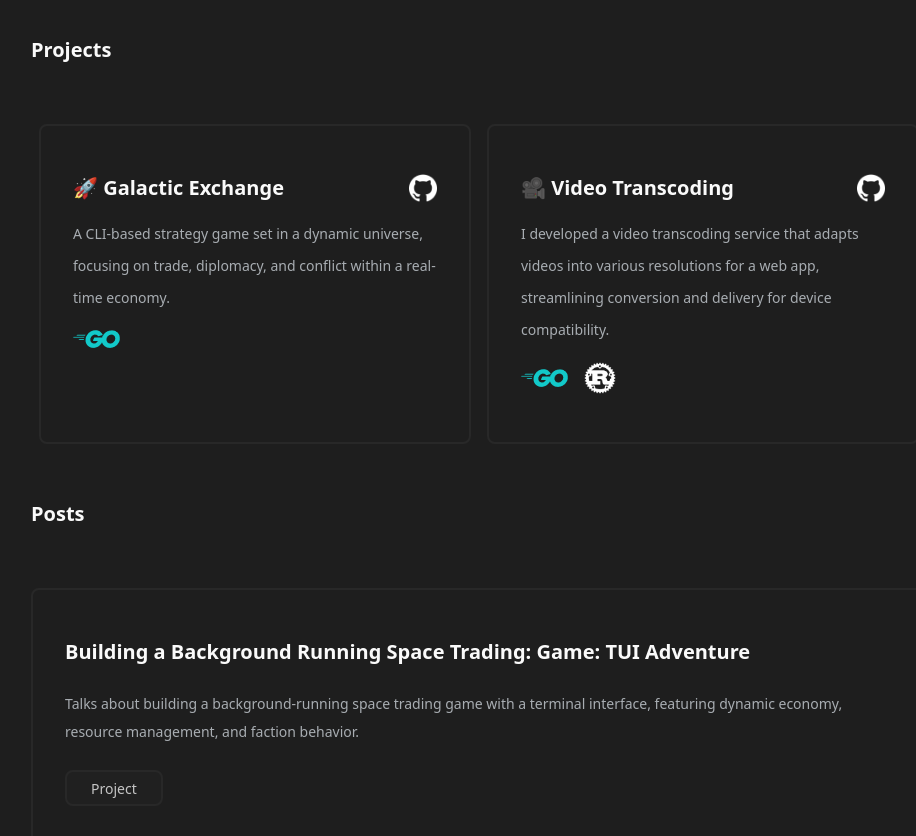
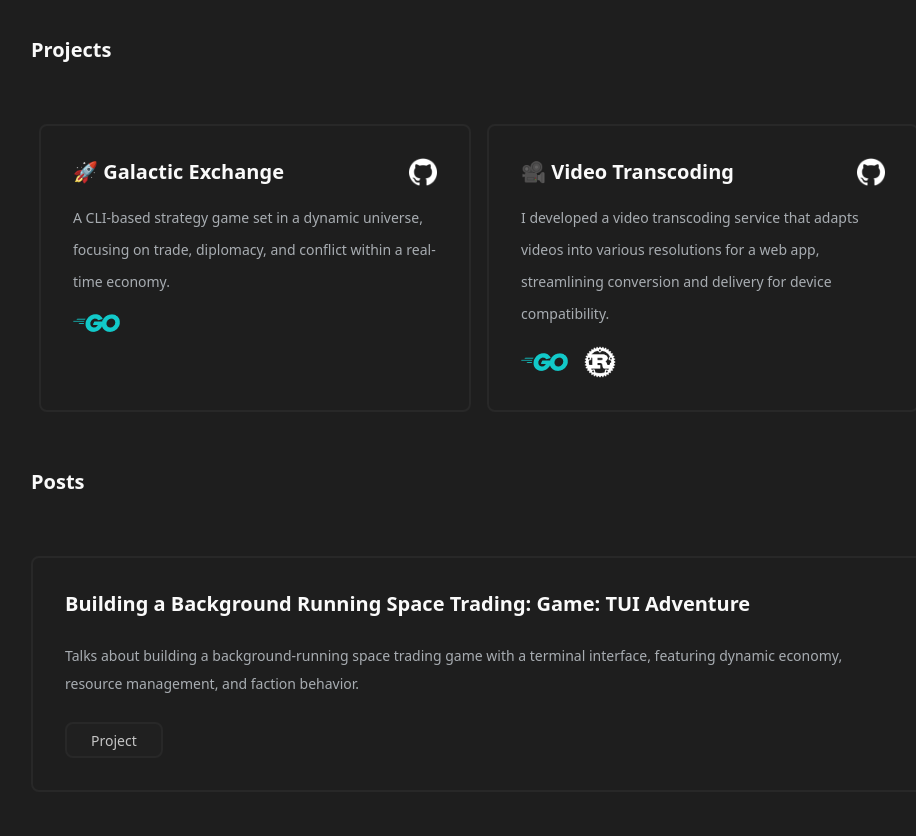
Before and after one commit to luisya22/portfolio-2024, a Svelte app: page / in a window 1280 px wide. Shown: the part 640-1476 px from the top of the page, without its empty margins (161-1077 px from the left). Built offline with nearby package versions, Linux system fonts and the light colour scheme; a web font is replaced by a local one.

Commit message:
fix: paddings

```diff
--- a/src/App.svelte
+++ b/src/App.svelte
@@ -86,7 +86,7 @@
         <section id="projects" class="flex flex-grow flex-wrap gap-y-10 w-full">
             <h2 class="w-full text-textWhite text-lg xl:text-xl mb-5 2xl:text-2xl font-bold">Projects</h2>
             <article class="w-full xl:w-1/2 px-2 flex-grow flex">
-                <div class="w-full h-full flex flex-col space-y-4 border-2 rounded-lg border-border px-8 py-12">
+                <div class="w-full h-full flex flex-col space-y-4 border-2 rounded-lg border-border px-8 py-8">
                     <div class="flex justify-between">
                         <a target="_blank" href="https://github.com/luisya22/galactic-exchange"
                             class="text-textWhite text-md md:text-xl font-bold cursor-pointer transform hover:scale-105 transition duration-300 ease-in-out bg-opacity-60">🚀 Galactic Exchange</a>
@@ -106,7 +106,7 @@
                 </div>
             </article>
             <article class="w-full xl:w-1/2 px-2 h-full">
-                <div class="w-full h-full flex flex-col space-y-4 border-2 rounded-lg border-border px-8 py-12">
+                <div class="w-full h-full flex flex-col space-y-4 border-2 rounded-lg border-border px-8 py-8">
                     <div class="flex justify-between">
                         <a target="_blank" href="https://github.com/luisya22/video-sharing-go"
                             class="text-textWhite text-lg md:text-xl font-bold cursor-pointer transform hover:scale-105 transition duration-300 ease-in-out bg-opacity-60">🎥 Video Transcoding</a>
@@ -134,7 +134,7 @@
         <section id="posts" class="flex flex-col gap-y-10 w-full">
             <h2 class="w-full text-textWhite text-lg xl:text-xl mb-5 2xl:text-2xl font-bold">Posts</h2>
             <article class="w-full lg:flex lg:flex-wrap mb-20">
-                <div class="w-full flex flex-col space-y-6 border-2 rounded-lg border-border px-8 py-12">
+                <div class="w-full flex flex-col space-y-6 border-2 rounded-lg border-border px-8 py-8">
                     <div class="flex justify-between">
                         <a target="_blank" href="https://luismatos.hashnode.dev/building-a-background-running-space-trading-game-terminal-interface-adventure"
                             class="text-textWhite text-md md:text-xl font-bold cursor-pointer transform hover:scale-105 transition duration-300 ease-in-out bg-opacity-60"
@@ -146,7 +146,7 @@
                     <div class="flex flex-wrap items-center gap-x-4 w-full">
                         <div>
                             <div class="px-6 py-1 bg-button border-2 border-border rounded-lg">
-                                <span class="text-logo text-xs xl:text-sm 2xl:text-md">Project</span>
+                                <span class="text-logo text-sm xl:text-md 2xl:text-lg">Project</span>
                             </div>
                         </div>
                     </div>
```
